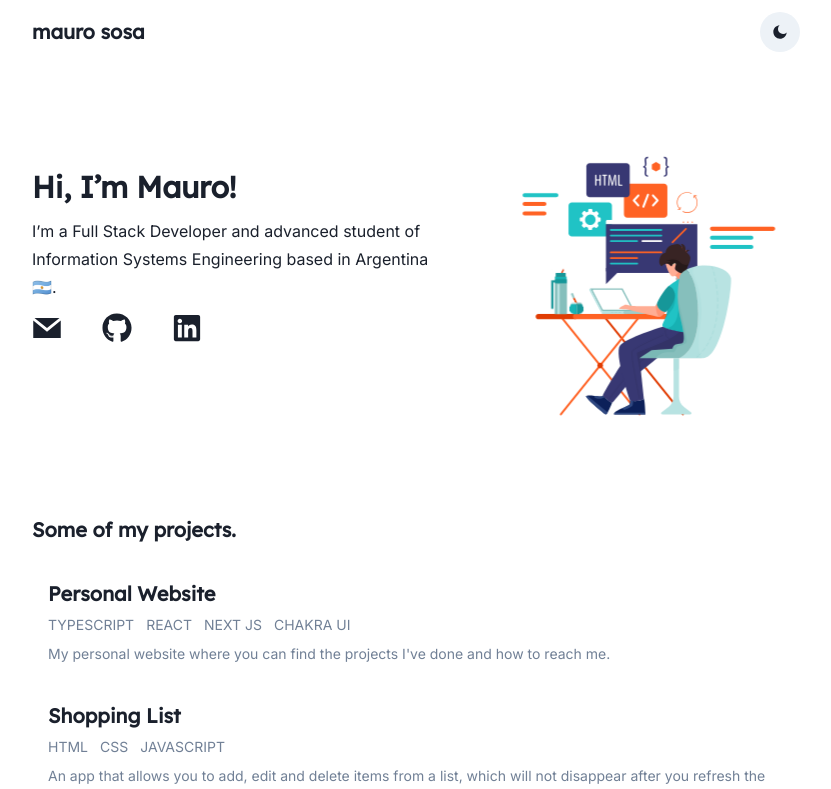
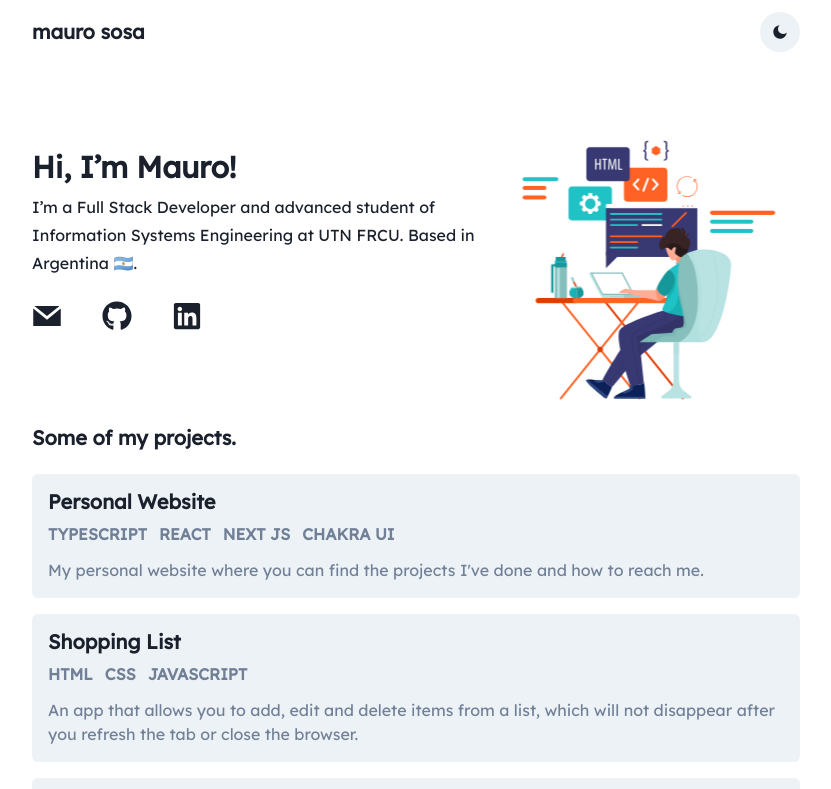
Before and after one commit to sosamauro/my-website, a Next.js app: page / in a window 1280 px wide. Shown: the top 789 px of the page, without its empty margins (224-1055 px from the left). Built offline with nearby package versions, Linux system fonts and the light colour scheme.

Commit message:
few changes

```diff
--- a/src/components/Hero.tsx
+++ b/src/components/Hero.tsx
@@ -10,22 +10,34 @@ const Hero = () => {
       alignItems="center"
       direction={{ base: 'column-reverse', md: 'row' }}
       w="full"
-      spacing={12}
+      spacing={{ base: 6, md: 0 }}
     >
-      <VStack alignItems="flex-start" w="full" spacing={3}>
+      <VStack alignItems="flex-start" w="full" spacing={6}>
+        <VStack
+          // alignItems="center"
+          // justifyContent={{ base: 'center', md: 'flex-start' }}
+          // direction={{ base: 'column', md: 'row' }}
+          w="full"
+          // spacing={3}
+        >
           <Stack
             alignItems="center"
             justifyContent={{ base: 'center', md: 'flex-start' }}
             direction={{ base: 'column', md: 'row' }}
             w="full"
-          spacing={3}
           >
             <Heading size="lg">Hi, I’m Mauro!</Heading>
           </Stack>
-        <Text as="h2" lineHeight="175%">
-          I’m a Full Stack Developer and advanced student of Information Systems
-          Engineering based in Argentina 🇦🇷.
+          <Text
+            as="h2"
+            lineHeight="175%"
+            textAlign={{ base: 'center', md: 'left' }}
+          >
+            I’m a Full Stack Developer and advanced student of Information
+            Systems Engineering at UTN FRCU. Based in Argentina 🇦🇷.
           </Text>
+        </VStack>
+
         <Socials />
       </VStack>
       <HeroImage />
--- a/src/components/HeroImage.tsx
+++ b/src/components/HeroImage.tsx
@@ -33,7 +33,7 @@ const HeroImage = () => {
       <MotionBox
         animate={{ y: 20, scale: 0.97 }}
         transition={{ repeat: Infinity, duration: 2, repeatType: 'reverse' }}
-        marginY={8}
+        marginY={{ base: 0, md: 4 }}
         minWidth={[240, 320]}
         marginX="auto"
       >
--- a/src/components/Projects.tsx
+++ b/src/components/Projects.tsx
@@ -8,6 +8,9 @@ import {
   HStack,
   List,
   ListItem,
+  Box,
+  useColorMode,
+  useColorModeValue,
 } from '@chakra-ui/react';
 import { projects } from './constants';
 
@@ -15,7 +18,7 @@ const Projects = () => {
   return (
     <VStack as="section" alignItems="flex-start" w="full" spacing={6}>
       <Heading size="md">Some of my projects.</Heading>
-      <List w="full" spacing={{ base: 8, md: 2 }}>
+      <List w="full" spacing={4}>
         {projects.map(
           ({
             title,
@@ -34,20 +37,15 @@ const Projects = () => {
               <LinkBox as="article">
                 <VStack
                   alignItems="stretch"
+                  direction={{ base: 'column', md: 'row' }}
                   w="full"
-                  p={{ base: 0, md: 4 }}
-                  _hover={{
-                    bg: 'gray.100',
-                    transform: 'scale(1.025, 1.025)',
-                  }}
-                  _dark={{
-                    _hover: {
-                      bg: 'gray.700',
-                    },
-                  }}
+                  p={4}
+                  bg={useColorModeValue('gray.100', 'gray.700')}
+                  _hover={{ transform: 'scale(1.025, 1.025)' }}
                   rounded="md"
+                  spacing={{ base: 2, md: 3 }}
                   transitionDuration="slow"
-                  transitionProperty="all"
+                  transitionProperty="transform"
                   transitionTimingFunction="ease-out"
                 >
                   <VStack alignItems="flex-start">
@@ -61,15 +59,16 @@ const Projects = () => {
                         <Text
                           key={i}
                           color="gray.500"
-                          fontSize="sm"
+                          fontSize={{ base: 'sm', md: 'md' }}
                           textTransform="uppercase"
+                          fontWeight="semibold"
                         >
                           {tag}
                         </Text>
                       ))}
                     </HStack>
                   </VStack>
-                  <Text color="gray.500" fontSize="sm">
+                  <Text color="gray.500" fontSize={{ base: 'sm', md: 'md' }}>
                     {description}
                   </Text>
                 </VStack>
--- a/src/layout/Footer.tsx
+++ b/src/layout/Footer.tsx
@@ -4,8 +4,9 @@ const Footer = () => {
   return (
     <Container
       alignItems="center"
-      justifyContent="space-between"
+      justifyContent={{ base: 'center', md: 'flex-start' }}
       display="flex"
+      // flexDir={{base: "center", md: "center"}}
       maxW="container.md"
       px={{ base: 4, lg: 0 }}
       pb={8}
--- a/src/layout/Header.tsx
+++ b/src/layout/Header.tsx
@@ -1,4 +1,4 @@
-import { Heading, HStack, Container } from '@chakra-ui/react';
+import { Heading, HStack, Container, Box } from '@chakra-ui/react';
 import Link from 'next/link';
 import ThemeToggle from './ThemeToggle';
 
--- a/src/layout/index.tsx
+++ b/src/layout/index.tsx
@@ -20,7 +20,7 @@ const Layout = ({ children }: LayoutProps) => {
         centerContent
       >
         <VStack alignItems="stretch" flex={1} w="full" spacing={16}>
-          <VStack as="main" flex={1} w="full" spacing={16}>
+          <VStack as="main" flex={1} w="full" spacing={{ base: 12, md: 1 }}>
             {children}
           </VStack>
           <Footer />
--- a/src/theme/index.ts
+++ b/src/theme/index.ts
@@ -2,8 +2,8 @@ import { extendTheme, theme as base } from '@chakra-ui/react';
 
 const theme = extendTheme({
   fonts: {
-    heading: `Lexend, ${base.fonts?.heading}`,
-    body: `Inter, ${base.fonts?.body}`,
+    body: 'Lexend, sans-serif',
+    heading: 'Lexend, serif',
   },
 });
 
--- a/src/theme/styles.css
+++ b/src/theme/styles.css
@@ -1 +1,2 @@
-@import url('https://fonts.googleapis.com/css2?family=Inter:wght@400;500;600&family=Lexend:wght@300;400&display=swap');
+/* @import url('https://fonts.googleapis.com/css2?family=Inter:wght@400;500;600&family=Lexend:wght@300;400&display=swap'); */
+@import url('https://fonts.googleapis.com/css2?family=Lexend:wght@200;300;400&display=swap');
```
Lines whose indentation alone changed are shown as unchanged.
